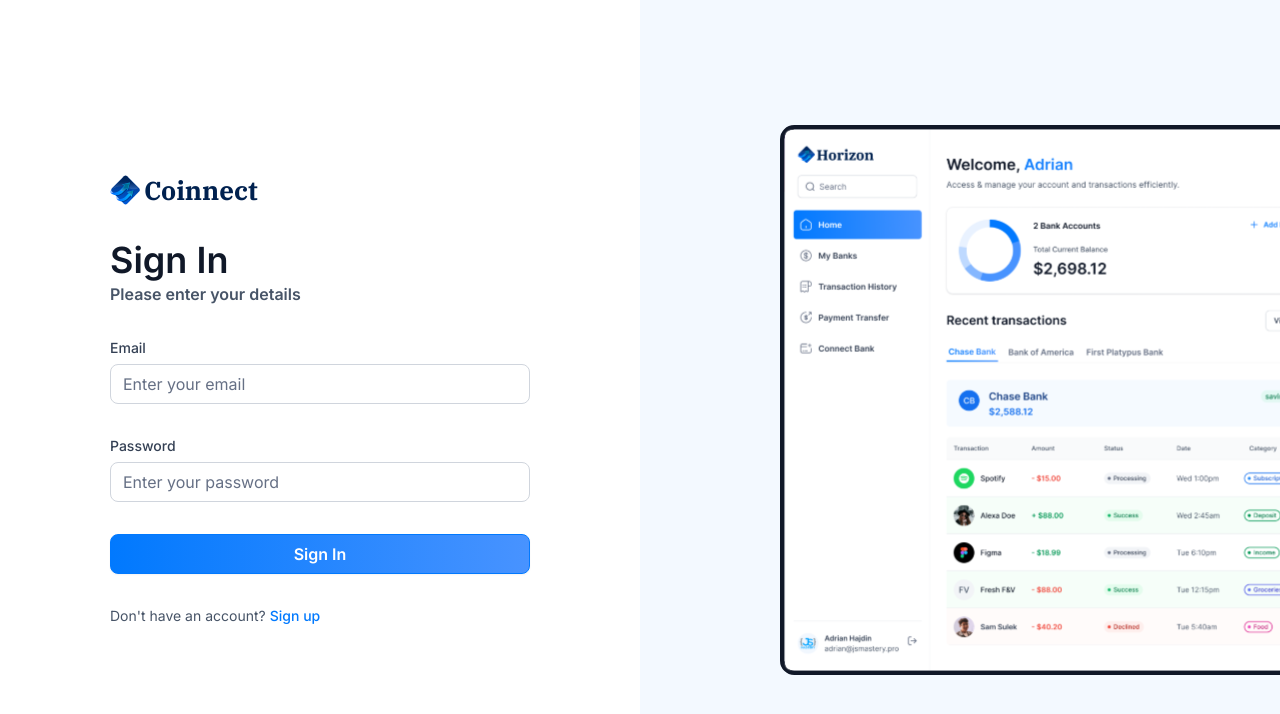
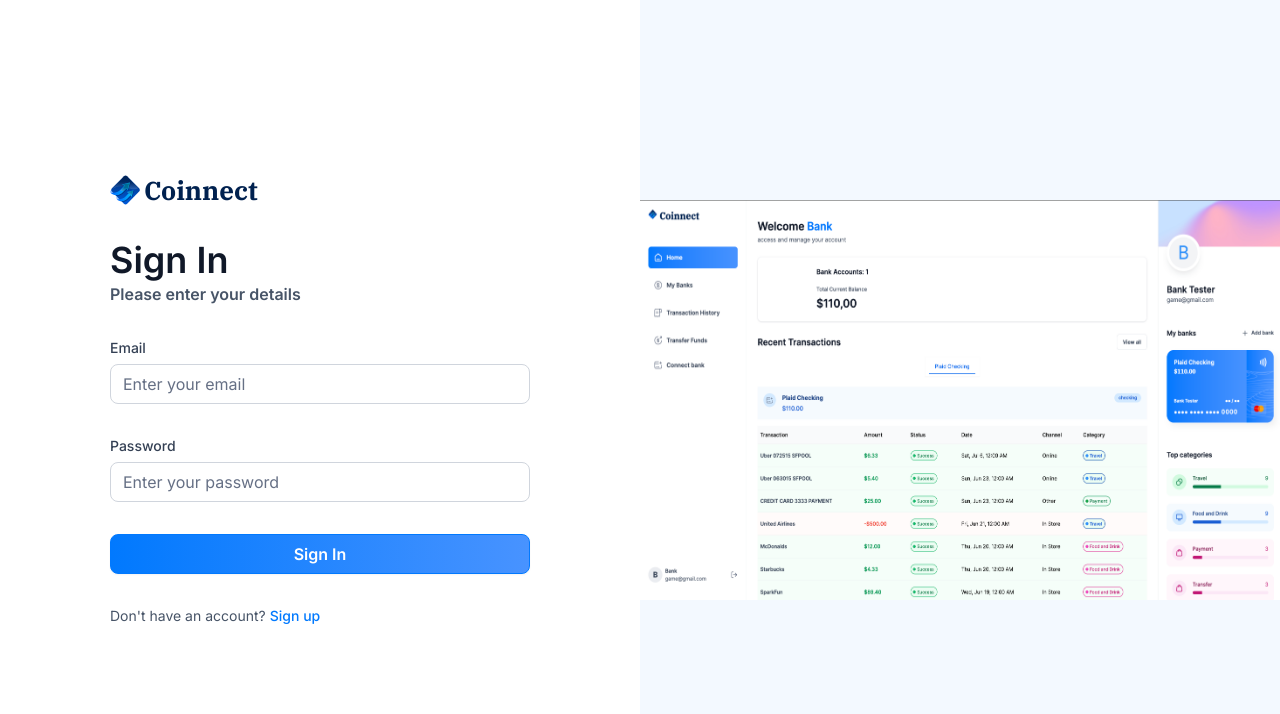
Before and after one commit to Utthkarsh/banking_dash, a Next.js app: page /sign-in in a window 1280 px wide. Shown: the top 714 px of the page. Built offline with nearby package versions, Linux system fonts and the light colour scheme; no server answers; what dwolla-v2, plaid would draw is missing.

Commit message:
finalize the app

```diff
--- a/app/(auth)/layout.tsx
+++ b/app/(auth)/layout.tsx
@@ -8,11 +8,16 @@
     <main className="flex min-h-screen w-full justify-between font-inter">
       {children}
       <div className="auth-asset">
-        <div>
-          <Image src='/icons/auth-image.svg' alt="auth-img" width={500} height={500} />
+
+        <div className="relative w-full h-1/2">
+          <Image
+            src="/icons/banking_auth_img.png"
+            alt="auth-img"
+            layout="fill"
+
+          />
         </div>
       </div>
-
     </main>
   );
 }
```
Also changed, not shown: public/icons/auth-image.svg (deleted), public/icons/banking_auth_img.png (added).
